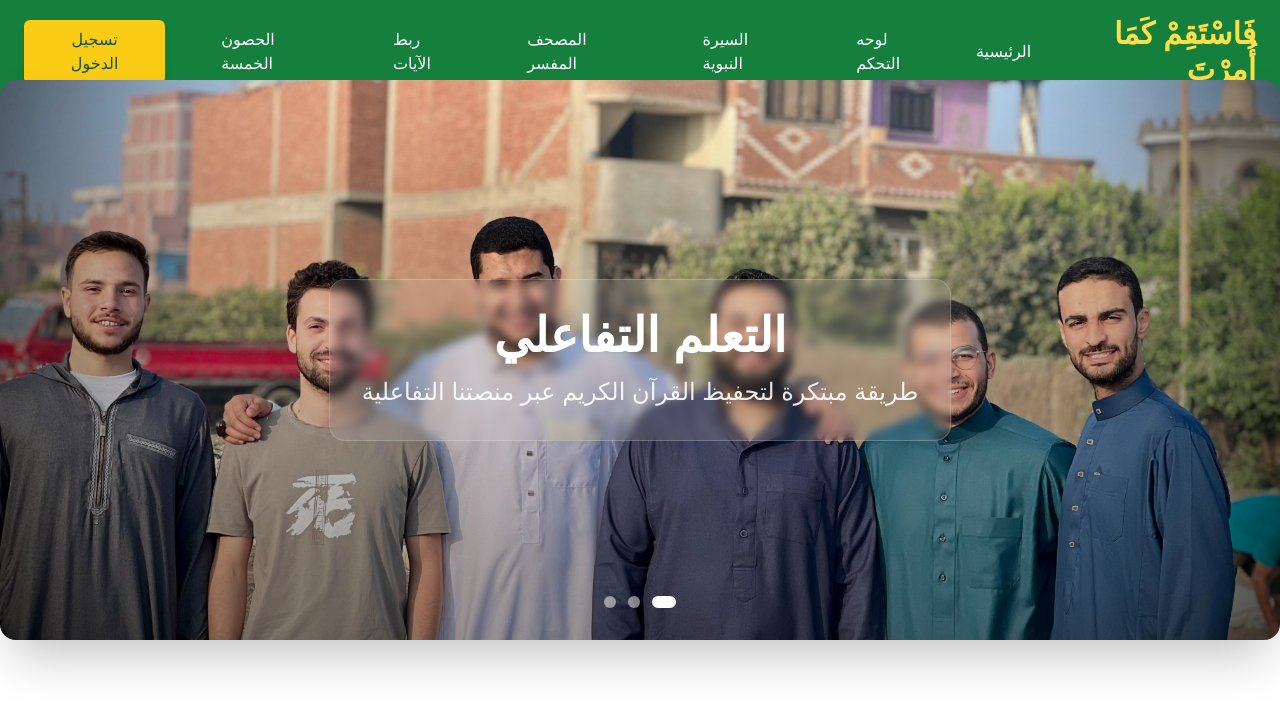
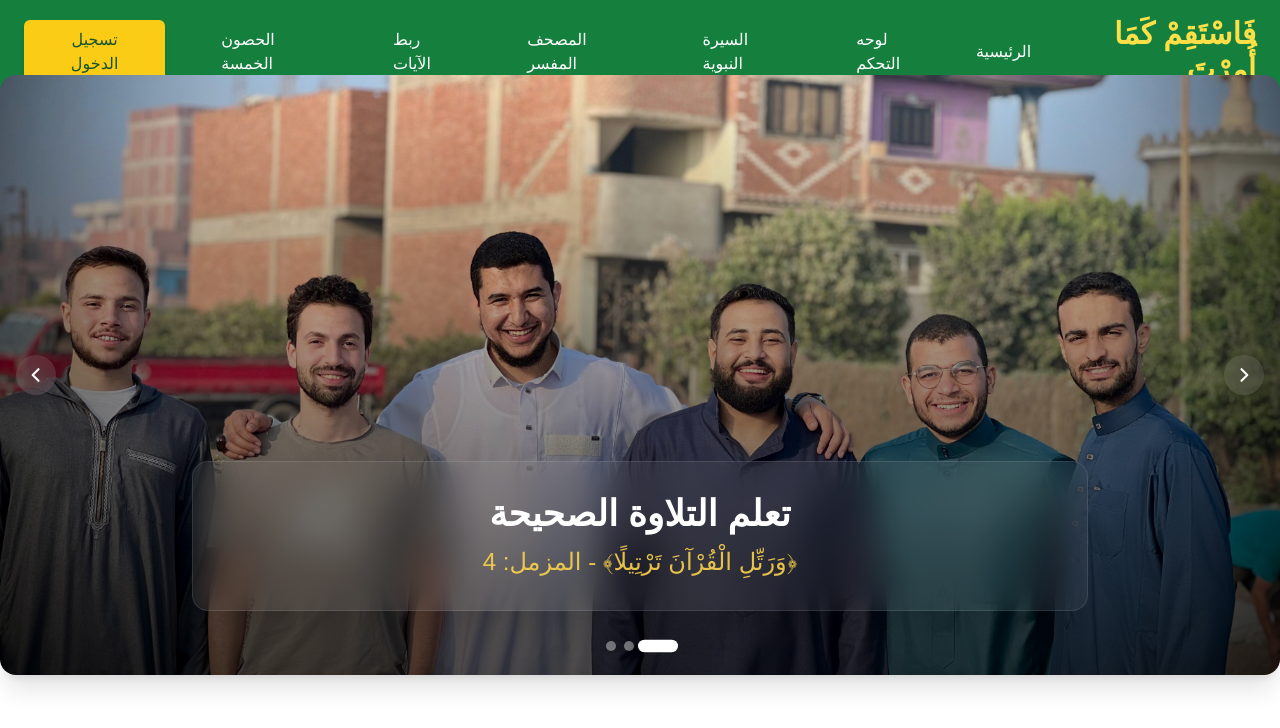
Before and after one commit to S7eko/fastaqim, a Next.js app: page / in a window 1280 px wide. Shown: the top 728 px of the page. Built offline with nearby package versions, Linux system fonts and the light colour scheme.

Commit message:
Initial commit

```diff
--- a/src/app/components/home/curser.jsx
+++ b/src/app/components/home/curser.jsx
@@ -1,121 +1,96 @@
 "use client";
-import React, { useState, useCallback } from 'react';
-import { FontAwesomeIcon } from '@fortawesome/react-fontawesome';
-import { faChevronLeft, faChevronRight } from '@fortawesome/free-solid-svg-icons';
+import React, { useState, useEffect } from 'react';
 import Image from 'next/image';
 
-const ImageSlider = () => {
-  // بيانات الشرائح مع تحسينات
-  const slides = [
+const IslamicSlider = () => {
+  const [currentIndex, setCurrentIndex] = useState(0);
+  const [isAnimating, setIsAnimating] = useState(false);
+
+  const islamicSlides = [
     {
       id: 1,
-      title: "التعلم التفاعلي",
-      description: "طريقة مبتكرة لتحفيظ القرآن الكريم عبر منصتنا التفاعلية",
-      image: "/1.jpeg",
-      overlayColor: "rgba(0, 0, 0, 0.4)"
+      src: '/1.jpeg',
+      alt: 'تعليم القرآن الكريم',
+      title: 'تعلم التلاوة الصحيحة',
+      verse: '﴿وَرَتِّلِ الْقُرْآنَ تَرْتِيلًا﴾ - المزمل: 4'
     },
     {
       id: 2,
-      title: "تتبع التقدم",
-      description: "تابع تقدمك في الحفظ والمراجعة بسهولة",
-      image: "/2.jpeg",
-      overlayColor: "rgba(0, 0, 0, 0.4)"
+      src: '/2.jpeg',
+      alt: 'تجويد القرآن الكريم',
+      title: 'إتقان أحكام التجويد',
+      verse: '﴿إِنَّا نَحْنُ نَزَّلْنَا الذِّكْرَ وَإِنَّا لَهُ لَحَافِظُونَ﴾ - الحجر: 9'
     },
     {
       id: 3,
-      title: "اختبارات دورية",
-      description: "اختبر حفظك وتعلمك مع نظام التقييم الذكي",
-      image: "/3.jpeg",
-      overlayColor: "rgba(0, 0, 0, 0.4)"
+      src: '/3.jpeg',
+      alt: 'حفظ القرآن الكريم',
+      title: 'حفظ كتاب الله',
+      verse: '﴿بَلْ هُوَ آيَاتٌ بَيِّنَاتٌ فِي صُدُورِ الَّذِينَ أُوتُوا الْعِلْمَ﴾ - العنكبوت: 49'
     }
   ];
 
-  const [currentSlide, setCurrentSlide] = useState(0);
-  const [isDragging, setIsDragging] = useState(false);
-  const [startPos, setStartPos] = useState(0);
-  const [currentTranslate, setCurrentTranslate] = useState(0);
 
-  const goToSlide = useCallback((index) => {
-    setCurrentSlide(index);
-  }, []);
+  // Auto-rotate with smooth animation
+  useEffect(() => {
+    const interval = setInterval(() => {
+      setIsAnimating(true);
+      setTimeout(() => {
+        setCurrentIndex((prev) => (prev + 1) % islamicSlides.length);
+        setIsAnimating(false);
+      }, 800);
+    }, 6000);
+    return () => clearInterval(interval);
+  }, [islamicSlides.length]);
 
-  const nextSlide = useCallback(() => {
-    setCurrentSlide((prev) => (prev + 1) % slides.length);
-  }, [slides.length]);
-
-  const prevSlide = useCallback(() => {
-    setCurrentSlide((prev) => (prev - 1 + slides.length) % slides.length);
-  }, [slides.length]);
-
-  // التحكم بالسحب على الهاتف
-  const handleTouchStart = (e) => {
-    setIsDragging(true);
-    setStartPos(e.touches[0].clientX);
-    setCurrentTranslate(-currentSlide * 100);
-  };
-
-  const handleTouchMove = (e) => {
-    if (!isDragging) return;
-    const currentPosition = e.touches[0].clientX;
-    const diff = currentPosition - startPos;
-    setCurrentTranslate(-currentSlide * 100 + (diff / window.innerWidth) * 100);
-  };
-
-  const handleTouchEnd = () => {
-    if (!isDragging) return;
-    setIsDragging(false);
-
-    const threshold = 0.15;
-    if (currentTranslate < -currentSlide * 100 - threshold * 100) {
-      nextSlide();
-    } else if (currentTranslate > -currentSlide * 100 + threshold * 100) {
-      prevSlide();
-    }
+  const goToSlide = (index) => {
+    if (index === currentIndex) return;
+    setIsAnimating(true);
+    setTimeout(() => {
+      setCurrentIndex(index);
+      setIsAnimating(false);
+    }, 300);
   };
 
   return (
-    <div className="relative w-full h-[50vh] md:h-[70vh] overflow-hidden rounded-2xl shadow-2xl group mt-[80px]">
-      {/* الشرائح */}
-      <div
-        className={`flex h-full transition-transform duration-300 ease-out ${isDragging ? 'duration-0' : ''}`}
-        style={{ transform: `translateX(${isDragging ? currentTranslate : -currentSlide * 100}%)` }}
-        onTouchStart={handleTouchStart}
-        onTouchMove={handleTouchMove}
-        onTouchEnd={handleTouchEnd}
-      >
-        {slides.map((slide) => (
+    <div className="relative w-full h-[calc(100vh-200px)] overflow-hidden rounded-2xl shadow-xl mt-[75px]">
+      {/* Slides container */}
+      <div className="relative w-full h-full">
+        {islamicSlides.map((slide, index) => (
           <div
             key={slide.id}
-            className="w-full flex-shrink-0 h-full relative"
+            className={`absolute inset-0 transition-all duration-700 ease-[cubic-bezier(0.83,0,0.17,1)] ${index === currentIndex
+                ? 'opacity-100 z-10 scale-100'
+                : 'opacity-0 z-0 scale-105'
+              } ${isAnimating && (index === currentIndex || index === (currentIndex + 1) % islamicSlides.length)
+                ? 'opacity-70'
+                : ''
+              }`}
           >
-            {/* الصورة المعدلة بدون تضارب في الخصائص */}
-            <div className="absolute inset-0">
+            {/* Background image with parallax effect */}
+            <div className="absolute inset-0 overflow-hidden">
               <Image
-                src={slide.image}
-                alt={slide.title}
+                src={slide.src}
+                alt={slide.alt}
                 fill
-                sizes="(max-width: 768px) 100vw, (max-width: 1200px) 50vw, 100vw"
-                className="object-cover"
-                draggable="false"
-                priority={currentSlide === slide.id - 1}
+                className={`object-cover transition-transform duration-[1500ms] ease-[cubic-bezier(0.33,1,0.68,1)] ${index === currentIndex ? 'scale-100' : 'scale-110'
+                  }`}
+                priority={index < 2}
+                quality={100}
               />
+              {/* Gradient overlay */}
+              <div className="absolute inset-0 bg-gradient-to-t from-black/70 via-black/40 to-transparent" />
             </div>
 
-            {/* طبقة شفافة مع تحسينات */}
-            <div
-              className="absolute inset-0"
-              style={{
-                background: `linear-gradient(to bottom, transparent 0%, ${slide.overlayColor} 100%)`
-              }}
-            >
-              {/* المحتوى مع تحسينات */}
-              <div className="container mx-auto h-full flex flex-col items-center justify-center px-8 text-center">
-                <div className="bg-white/10 backdrop-blur-sm p-8 rounded-2xl max-w-2xl border border-white/20">
-                  <h2 className="text-3xl md:text-5xl font-bold mb-4 text-white">
+            {/* Content with glass morphism effect */}
+            <div className="relative h-full flex items-end justify-center pb-12 md:pb-16 px-6">
+              <div className="w-full max-w-4xl mx-auto">
+                <div className="bg-white/5 backdrop-blur-lg p-6 md:p-8 rounded-2xl border border-white/10 shadow-2xl transform transition-all duration-500 hover:scale-[1.02]">
+                  <h2 className="text-white text-2xl md:text-4xl font-bold mb-3 text-center font-tajawal">
                     {slide.title}
                   </h2>
-                  <p className="text-xl md:text-2xl text-white/90">
-                    {slide.description}
+                  <p className="text-amber-300/90 text-xl md:text-2xl text-center font-scheherazade leading-relaxed">
+                    {slide.verse}
                   </p>
                 </div>
               </div>
@@ -124,35 +99,42 @@ const ImageSlider = () => {
         ))}
       </div>
 
-      {/* أزرار التحكم مع تحسينات */}
-      <button
-        onClick={prevSlide}
-        className="absolute left-6 top-1/2 transform -translate-y-1/2 bg-white/20 hover:bg-white/30 text-white p-3 rounded-full transition-all opacity-0 group-hover:opacity-100 backdrop-blur-sm shadow-lg hover:scale-110"
-        aria-label="الشريحة السابقة"
-      >
-        <FontAwesomeIcon icon={faChevronLeft} className="text-xl" />
-      </button>
-      <button
-        onClick={nextSlide}
-        className="absolute right-6 top-1/2 transform -translate-y-1/2 bg-white/20 hover:bg-white/30 text-white p-3 rounded-full transition-all opacity-0 group-hover:opacity-100 backdrop-blur-sm shadow-lg hover:scale-110"
-        aria-label="الشريحة التالية"
-      >
-        <FontAwesomeIcon icon={faChevronRight} className="text-xl" />
-      </button>
-
-      {/* مؤشرات الشرائح مع تحسينات */}
-      <div className="absolute bottom-8 left-0 right-0 flex justify-center gap-3">
-        {slides.map((_, index) => (
+      {/* Navigation dots with improved interaction */}
+      <div className="absolute bottom-6 left-0 right-0 flex justify-center gap-2 z-20">
+        {islamicSlides.map((_, index) => (
           <button
             key={index}
             onClick={() => goToSlide(index)}
-            className={`w-3 h-3 rounded-full transition-all duration-300 ${currentSlide === index ? 'bg-white w-6' : 'bg-white/50 hover:bg-white/70'}`}
-            aria-label={`انتقل إلى الشريحة ${index + 1}`}
+            className={`w-2.5 h-2.5 rounded-full transition-all duration-300 ease-out ${currentIndex === index
+                ? 'bg-white w-8 scale-125'
+                : 'bg-white/40 hover:bg-white/60'
+              }`}
+            aria-label={`Go to slide ${index + 1}`}
           />
         ))}
       </div>
+
+      {/* Navigation arrows with hover effects */}
+      <button
+        onClick={() => goToSlide((currentIndex - 1 + islamicSlides.length) % islamicSlides.length)}
+        className="absolute left-4 top-1/2 -translate-y-1/2 z-20 p-2.5 rounded-full bg-white/10 backdrop-blur-md hover:bg-white/20 transition-all duration-300 hover:scale-110 shadow-lg"
+        aria-label="Previous slide"
+      >
+        <svg xmlns="http://www.w3.org/2000/svg" className="h-5 w-5 text-white" fill="none" viewBox="0 0 24 24" stroke="currentColor">
+          <path strokeLinecap="round" strokeLinejoin="round" strokeWidth={2.5} d="M15 19l-7-7 7-7" />
+        </svg>
+      </button>
+      <button
+        onClick={() => goToSlide((currentIndex + 1) % islamicSlides.length)}
+        className="absolute right-4 top-1/2 -translate-y-1/2 z-20 p-2.5 rounded-full bg-white/10 backdrop-blur-md hover:bg-white/20 transition-all duration-300 hover:scale-110 shadow-lg"
+        aria-label="Next slide"
+      >
+        <svg xmlns="http://www.w3.org/2000/svg" className="h-5 w-5 text-white" fill="none" viewBox="0 0 24 24" stroke="currentColor">
+          <path strokeLinecap="round" strokeLinejoin="round" strokeWidth={2.5} d="M9 5l7 7-7 7" />
+        </svg>
+      </button>
     </div>
   );
 };
 
-export default ImageSlider;
+export default IslamicSlider;
```
Also changed, not shown: public/2.jpeg (added), public/image/2.jpeg (deleted).
